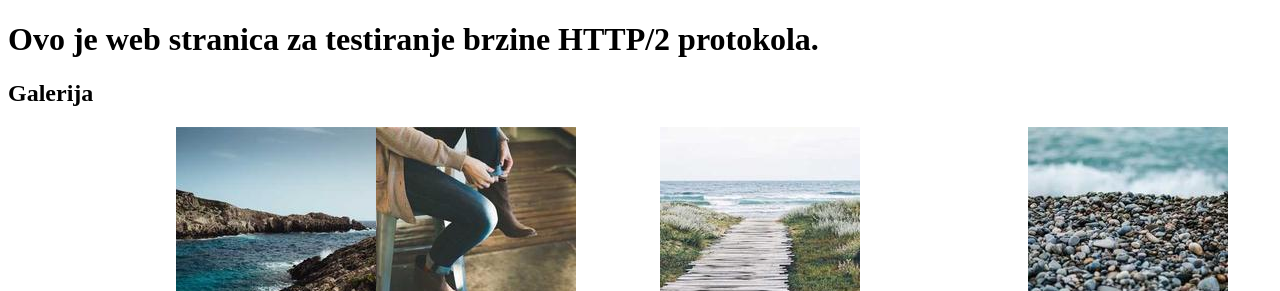
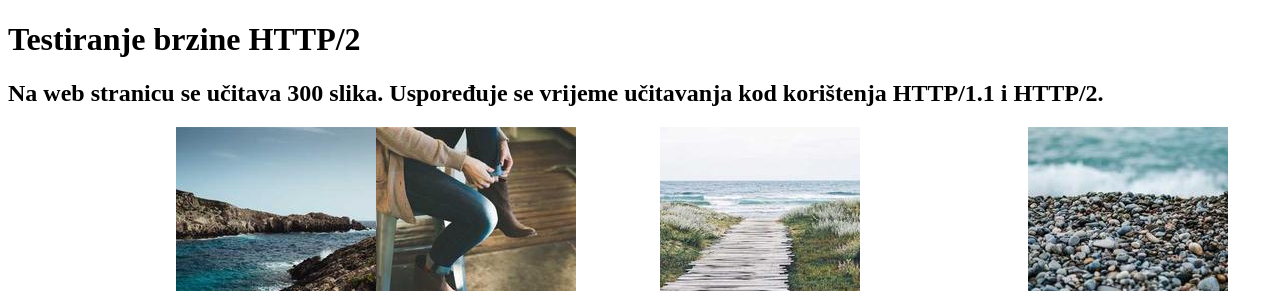
Before and after one commit to TinM12/HTTP_performance, a plain HTML site: page index.html in a window 1280 px wide. Shown: the top 291 px of the page. Drawn offline with Linux system fonts and the light colour scheme.

Commit message:
fix title

```diff
--- a/index.html
+++ b/index.html
@@ -6,10 +6,10 @@
     <title>HTTP Performance Test</title>
 </head>
 <body>
-    <h1>Ovo je web stranica za testiranje brzine HTTP/2 protokola.</h1>
+    <h1>Testiranje brzine HTTP/2</h1>
     <div class="container">
         <h2 class="title">
-            Galerija
+            Na web stranicu se učitava 300 slika. Uspoređuje se vrijeme učitavanja kod korištenja HTTP/1.1 i HTTP/2.
         </h2>
         <div class="photo-gallery">
             <div class="column">
```
